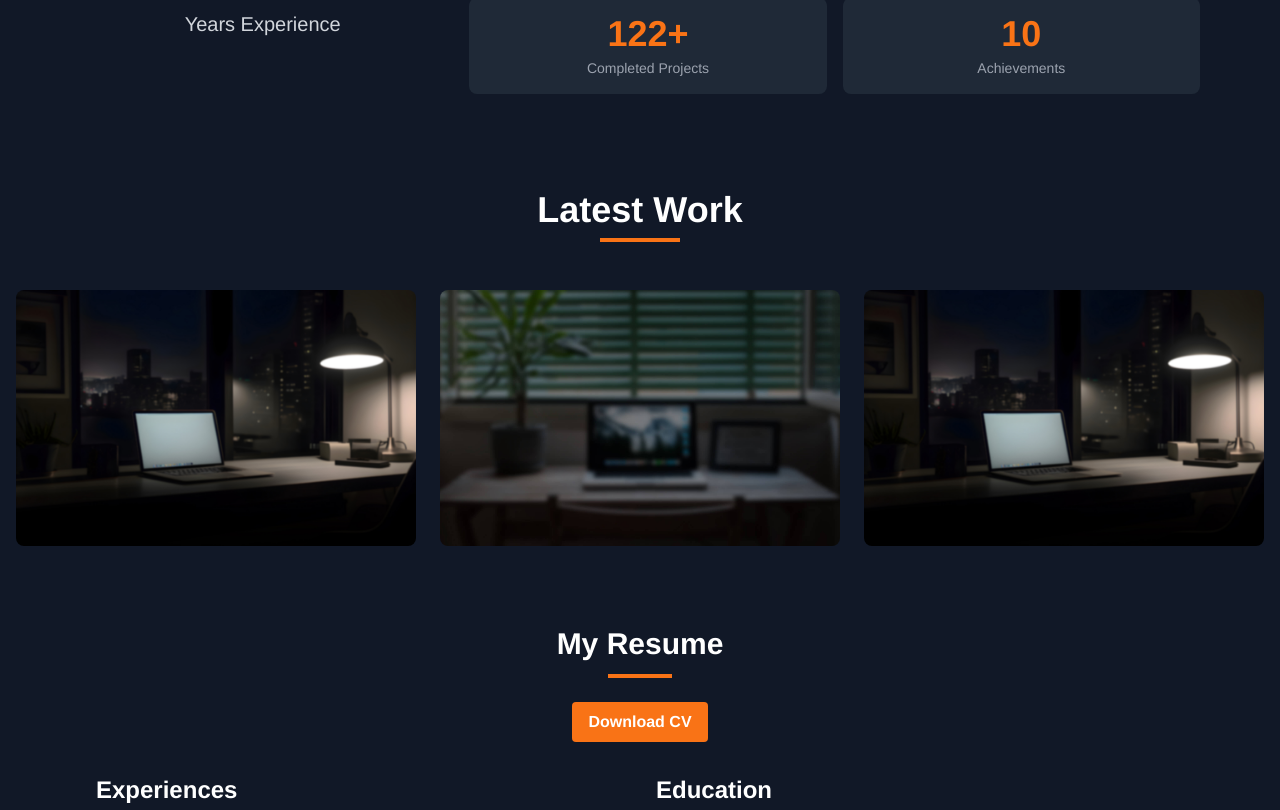
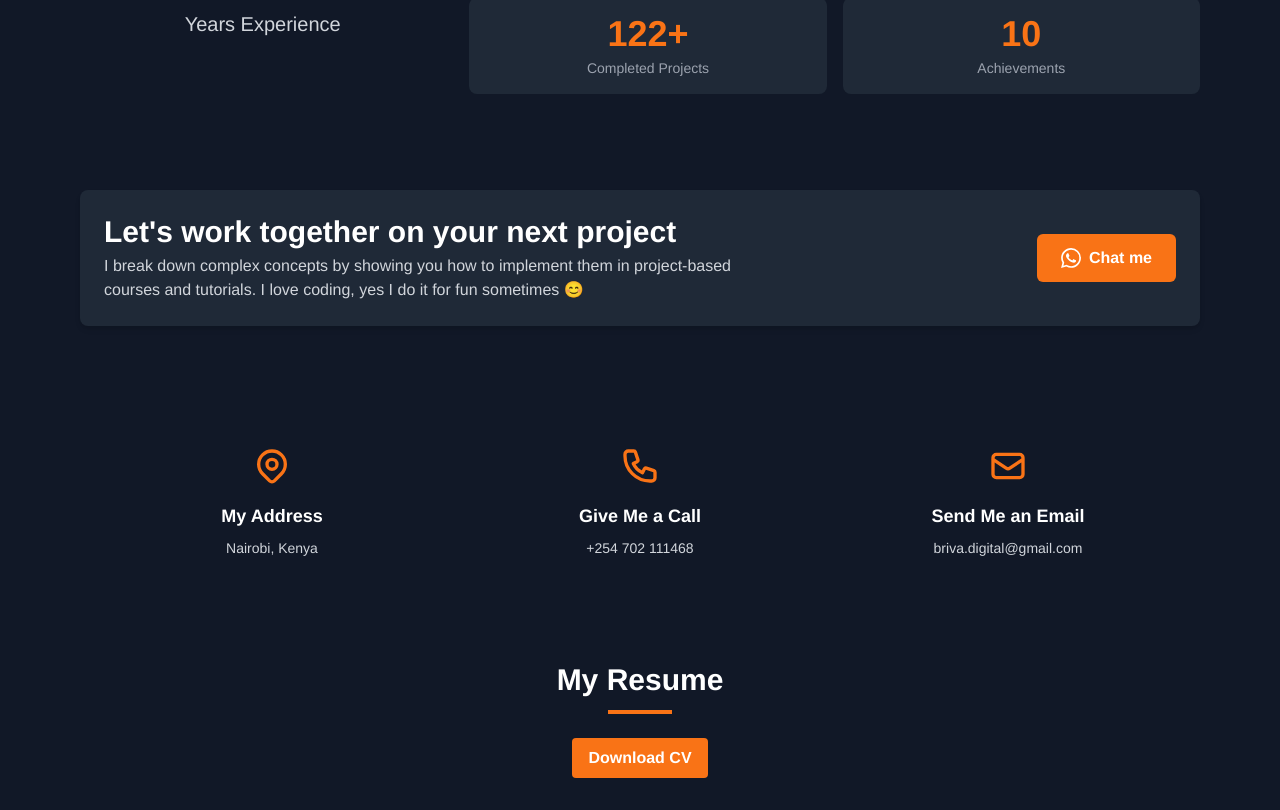
Before and after one commit to davidokumbo/VUEJS--Portfolio, a Vue app: page / in a window 1280 px wide. Shown: the part 2030-2840 px from the top of the page. Built offline with nearby package versions, Linux system fonts and the light colour scheme.

Commit message:
STABLE: Latest Stable - Fixed icons Consistency,The Load more on experience section and hover on the latest projects sections

```diff
--- a/src/components/sections/latestWork.vue
+++ b/src/components/sections/latestWork.vue
@@ -1,213 +1,58 @@
 <template>
-  <div>
-    <!-- Project Grid -->
-    <div class="bg-gray-900 w-full py-12">
-      <div class="max-w-7xl mx-auto px-4">
-        <div class="text-center mb-12">
-          <h2 class="text-4xl font-bold text-white inline-block">Latest Work</h2>
-          <div class="h-1 w-20 bg-orange-500 mx-auto mt-2"></div>
+  <div class="relative bg-gray-900 w-full py-12">
+    <!-- Gradient overlay -->
+    <div class="absolute inset-0 bg-gradient-to-b from-transparent via-gray-900/70 to-gray-900"></div>
+
+    <div class="relative z-10 max-w-6xl mx-auto px-4">
+      <div class="bg-gray-800 rounded-lg shadow-md overflow-hidden">
+        <div class="p-6 flex flex-col sm:flex-row justify-between items-center">
+          <div class="mb-4 sm:mb-0 sm:mr-4 flex-grow">
+            <h2 class="text-3xl font-bold text-white mb-1 text-left">
+              Let's work together on your next project
+            </h2>
+            <p class="text-gray-300 max-w-2xl text-left">
+              I break down complex concepts by showing you how to implement them in project-based courses and tutorials. I love coding, yes I do it for fun sometimes 😊
+            </p>
+          </div>
+          <a href="https://wa.me/254702111468/?text=Hello%20Hamisi%20Briva" target="_blank" rel="noopener noreferrer" class="px-6 py-3 bg-orange-500 text-white font-semibold rounded-md hover:bg-orange-600 transition duration-300 whitespace-nowrap flex items-center space-x-2">
+            <svg xmlns="http://www.w3.org/2000/svg" class="h-5 w-5" viewBox="0 0 24 24" fill="currentColor">
+              <path d="M17.472 14.382c-.297-.149-1.758-.867-2.03-.967-.273-.099-.471-.148-.67.15-.197.297-.767.966-.94 1.164-.173.199-.347.223-.644.075-.297-.15-1.255-.463-2.39-1.475-.883-.788-1.48-1.761-1.653-2.059-.173-.297-.018-.458.13-.606.134-.133.298-.347.446-.52.149-.174.198-.298.298-.497.099-.198.05-.371-.025-.52-.075-.149-.669-1.612-.916-2.207-.242-.579-.487-.5-.669-.51-.173-.008-.371-.01-.57-.01-.198 0-.52.074-.792.372-.272.297-1.04 1.016-1.04 2.479 0 1.462 1.065 2.875 1.213 3.074.149.198 2.096 3.2 5.077 4.487.709.306 1.262.489 1.694.625.712.227 1.36.195 1.871.118.571-.085 1.758-.719 2.006-1.413.248-.694.248-1.289.173-1.413-.074-.124-.272-.198-.57-.347m-5.421 7.403h-.004a9.87 9.87 0 01-5.031-1.378l-.361-.214-3.741.982.998-3.648-.235-.374a9.86 9.86 0 01-1.51-5.26c.001-5.45 4.436-9.884 9.888-9.884 2.64 0 5.122 1.03 6.988 2.898a9.825 9.825 0 012.893 6.994c-.003 5.45-4.437 9.884-9.885 9.884m8.413-18.297A11.815 11.815 0 0012.05 0C5.495 0 .16 5.335.157 11.892c0 2.096.547 4.142 1.588 5.945L.057 24l6.305-1.654a11.882 11.882 0 005.683 1.448h.005c6.554 0 11.89-5.335 11.893-11.893a11.821 11.821 0 00-3.48-8.413z"/>
+            </svg>
+            <span>Chat me</span>
+          </a>
         </div>
-        <div class="grid grid-cols-1 md:grid-cols-2 lg:grid-cols-3 gap-6">
-          <div v-for="(project, index) in projects" :key="index"
-               class="relative overflow-hidden rounded-lg cursor-pointer group"
-               @click="openProject(project)">
-            <img :src="project.images[0]" :alt="project.title" class="w-full h-64 object-cover transition-transform duration-300 group-hover:scale-110">
-            <div class="absolute inset-0 bg-black bg-opacity-60 opacity-0 group-hover:opacity-100 transition-opacity duration-300 flex flex-col justify-end p-4">
-              <h3 class="text-xl font-semibold text-white mb-2">{{ project.title }}</h3>
-              <p class="text-sm text-gray-300">{{ project.description }}</p>
+      </div>
+    </div>
+  </div>
+
+  <div class="bg-gray-900 w-full py-12">
+    <div class="max-w-6xl mx-auto px-4">
+        <div class="p-6">
+          <div class="grid grid-cols-1 md:grid-cols-3 gap-8">
+            <div class="flex flex-col items-center text-center">
+              <svg xmlns="http://www.w3.org/2000/svg" class="h-10 w-10 text-orange-500 mb-4" fill="none" viewBox="0 0 24 24" stroke="currentColor">
+                <path stroke-linecap="round" stroke-linejoin="round" stroke-width="2" d="M17.657 16.657L13.414 20.9a1.998 1.998 0 01-2.827 0l-4.244-4.243a8 8 0 1111.314 0z" />
+                <path stroke-linecap="round" stroke-linejoin="round" stroke-width="2" d="M15 11a3 3 0 11-6 0 3 3 0 016 0z" />
+              </svg>
+              <h3 class="text-white font-semibold text-lg mb-2">My Address</h3>
+              <p class="text-gray-300 text-sm">Nairobi, Kenya</p>
+            </div>
+            <div class="flex flex-col items-center text-center">
+              <svg xmlns="http://www.w3.org/2000/svg" class="h-10 w-10 text-orange-500 mb-4" fill="none" viewBox="0 0 24 24" stroke="currentColor">
+                <path stroke-linecap="round" stroke-linejoin="round" stroke-width="2" d="M3 5a2 2 0 012-2h3.28a1 1 0 01.948.684l1.498 4.493a1 1 0 01-.502 1.21l-2.257 1.13a11.042 11.042 0 005.516 5.516l1.13-2.257a1 1 0 011.21-.502l4.493 1.498a1 1 0 01.684.949V19a2 2 0 01-2 2h-1C9.716 21 3 14.284 3 6V5z" />
+              </svg>
+              <h3 class="text-white font-semibold text-lg mb-2">Give Me a Call</h3>
+              <p class="text-gray-300 text-sm">+254 702 111468</p>
+            </div>
+            <div class="flex flex-col items-center text-center">
+              <svg xmlns="http://www.w3.org/2000/svg" class="h-10 w-10 text-orange-500 mb-4" fill="none" viewBox="0 0 24 24" stroke="currentColor">
+                <path stroke-linecap="round" stroke-linejoin="round" stroke-width="2" d="M3 8l7.89 5.26a2 2 0 002.22 0L21 8M5 19h14a2 2 0 002-2V7a2 2 0 00-2-2H5a2 2 0 00-2 2v10a2 2 0 002 2z" />
+              </svg>
+              <h3 class="text-white font-semibold text-lg mb-2">Send Me an Email</h3>
+              <p class="text-gray-300 text-sm">briva.digital@gmail.com</p>
             </div>
           </div>
         </div>
       </div>
     </div>
-
-    <!-- Modal -->
-    <teleport to="body">
-      <div v-if="showModal" class="fixed inset-0 bg-gray-900 bg-opacity-90 z-50 overflow-y-auto">
-        <div class="min-h-screen flex items-center justify-center p-4">
-          <div class="bg-gray-800 w-full max-w-4xl lg:max-w-6xl xl:max-w-7xl rounded-lg overflow-hidden flex flex-col relative">
-            <!-- Close button -->
-            <button
-              @click="closeModal"
-              class="absolute top-4 right-4 bg-gray-700 rounded-full p-2 hover:bg-gray-600 transition-colors z-10"
-              aria-label="Close Modal"
-            >
-              <svg xmlns="http://www.w3.org/2000/svg" class="h-6 w-6 text-white" fill="none" viewBox="0 0 24 24" stroke="currentColor">
-                <path stroke-linecap="round" stroke-linejoin="round" stroke-width="2" d="M6 18L18 6M6 6l12 12" />
-              </svg>
-            </button>
-
-            <div class="flex flex-col lg:flex-row">
-              <!-- Left side - Content -->
-              <div class="w-full lg:w-1/2 relative">
-                <div class="relative h-64 lg:h-[calc(100vh-8rem)] max-h-[800px]">
-                  <!-- Video Player -->
-                  <template v-if="selectedProject.videoUrl">
-                    <video controls class="w-full h-full object-cover">
-                      <source :src="selectedProject.videoUrl" type="video/mp4">
-                      Your browser does not support the video tag.
-                    </video>
-                  </template>
-                  <!-- Image Carousel -->
-                  <template v-else>
-                    <img
-                      v-for="(image, index) in selectedProject.images"
-                      :key="index"
-                      :src="image"
-                      :alt="`${selectedProject.title} - Image ${index + 1}`"
-                      :class="['w-full h-full object-cover absolute top-0 left-0 transition-opacity duration-500',
-                               { 'opacity-100': currentImageIndex === index, 'opacity-0': currentImageIndex !== index }]"
-                    />
-                  </template>
-                </div>
-                <div class="absolute bottom-0 left-0 w-full p-4 md:p-8 bg-gradient-to-t from-gray-900 to-transparent">
-                  <h2 class="text-2xl md:text-4xl font-bold mb-2">{{ selectedProject.title }}</h2>
-                  <p class="text-sm md:text-lg">{{ selectedProject.description }}</p>
-                </div>
-                <!-- Image navigation buttons -->
-                <div class="absolute top-1/2 transform -translate-y-1/2 flex justify-between w-full px-4" v-if="!selectedProject.videoUrl">
-                  <button @click="prevImage" class="bg-gray-800 bg-opacity-50 rounded-full p-2 hover:bg-opacity-75 transition-colors">
-                    <svg xmlns="http://www.w3.org/2000/svg" class="h-6 w-6 text-white" fill="none" viewBox="0 0 24 24" stroke="currentColor">
-                      <path stroke-linecap="round" stroke-linejoin="round" stroke-width="2" d="M15 19l-7-7 7-7" />
-                    </svg>
-                  </button>
-                  <button @click="nextImage" class="bg-gray-800 bg-opacity-50 rounded-full p-2 hover:bg-opacity-75 transition-colors">
-                    <svg xmlns="http://www.w3.org/2000/svg" class="h-6 w-6 text-white" fill="none" viewBox="0 0 24 24" stroke="currentColor">
-                      <path stroke-linecap="round" stroke-linejoin="round" stroke-width="2" d="M9 5l7 7-7 7" />
-                    </svg>
-                  </button>
-                </div>
-              </div>
-
-              <!-- Right side - Content -->
-              <div class="w-full lg:w-1/2 p-6 md:p-8 bg-gray-800 overflow-y-auto max-h-[calc(100vh-8rem)]">
-                <h2 class="text-2xl md:text-3xl font-bold mb-4">{{ selectedProject.title }}</h2>
-                <p class="text-gray-300 mb-6 text-sm md:text-base">{{ selectedProject.fullDescription }}</p>
-                <div class="space-y-4 mb-6">
-                  <div class="flex items-center">
-                    <span class="text-gray-400">
-                      <svg xmlns="http://www.w3.org/2000/svg" class="h-5 w-5 mr-3" fill="none" viewBox="0 0 24 24" stroke="currentColor">
-                        <path stroke-linecap="round" stroke-linejoin="round" stroke-width="2" d="M16 7a4 4 0 11-8 0 4 4 0 018 0zM12 14a7 7 0 00-7 7h14a7 7 0 00-7-7z" />
-                      </svg>
-                    </span>
-                    <span class="font-semibold w-20 text-gray-400">Client:</span>
-                    <span class="text-blue-400 flex-grow">{{ selectedProject.client }}</span>
-                  </div>
-                  <div class="h-px bg-gray-700 w-full"></div>
-                  <div class="flex items-center">
-                    <span class="text-gray-400">
-                      <svg xmlns="http://www.w3.org/2000/svg" class="h-5 w-5 mr-3" fill="none" viewBox="0 0 24 24" stroke="currentColor">
-                        <path stroke-linecap="round" stroke-linejoin="round" stroke-width="2" d="M9 12h6m-6 4h6m2 5H7a2 2 0 01-2-2V5a2 2 0 012-2h5.586a1 1 0 01.707.293l5.414 5.414a1 1 0 01.293.707V19a2 2 0 01-2 2z" />
-                      </svg>
-                    </span>
-                    <span class="font-semibold w-20 text-gray-400">Type:</span>
-                    <span class="text-blue-400 flex-grow">{{ selectedProject.type }}</span>
-                  </div>
-                  <div class="h-px bg-gray-700 w-full"></div>
-                  <div class="flex items-center">
-                    <span class="text-gray-400">
-                      <svg xmlns="http://www.w3.org/2000/svg" class="h-5 w-5 mr-3" fill="none" viewBox="0 0 24 24" stroke="currentColor">
-                        <path stroke-linecap="round" stroke-linejoin="round" stroke-width="2" d="M8 7V3m8 4V3m-9 8h10M5 21h14a2 2 0 002-2V7a2 2 0 00-2-2H5a2 2 0 00-2 2v12a2 2 0 002 2z" />
-                      </svg>
-                    </span>
-                    <span class="font-semibold w-20 text-gray-400">Year:</span>
-                    <span class="flex-grow">{{ selectedProject.year }}</span>
-                  </div>
-                  <div class="h-px bg-gray-700 w-full"></div>
-                  <div class="flex items-center">
-                    <span class="text-gray-400">
-                      <svg xmlns="http://www.w3.org/2000/svg" class="h-5 w-5 mr-3" fill="none" viewBox="0 0 24 24" stroke="currentColor">
-                        <path stroke-linecap="round" stroke-linejoin="round" stroke-width="2" d="M10 6H6a2 2 0 00-2 2v10a2 2 0 002 2h10a2 2 0 002-2v-4M14 4h6m0 0v6m0-6L10 14" />
-                      </svg>
-                    </span>
-                    <span class="font-semibold w-20 text-gray-400">Preview:</span>
-                    <a :href="selectedProject.previewUrl" class="text-orange-500 hover:underline flex-grow">
-                      More Work
-                    </a>
-                  </div>
-                </div>
-                <blockquote class="border-l-4 border-gray-700 pl-4 italic text-gray-300 text-sm md:text-base">
-                  "{{ selectedProject.quote }}"
-                  <footer class="text-gray-400 mt-2">— {{ selectedProject.quoteAuthor }}</footer>
-                </blockquote>
-              </div>
-            </div>
-          </div>
-        </div>
-      </div>
-    </teleport>
-  </div>
 </template>
-
-<script setup>
-import { ref } from 'vue'
-
-const projects = ref([
-  {
-    title: 'Software Development',
-    description: 'A virtual tea party in preparation for a wedding',
-    images: ['/images/bg_main.jpg', '/images/tea_party_2.jpg', '/images/tea_party_3.jpg'],
-    videoUrl: null, // Add video URL here
-    fullDescription: 'A tea party is a social gathering event held in the afternoon. For centuries, many societies have cherished drinking tea with company at noon. Tea parties are considered for formal business meetings, social celebrations or just as an afternoon refreshment.',
-    client: 'Parsmiti',
-    type: 'Graphic',
-    year: '2021',
-    previewUrl: 'https://example.com/more-work',
-    quote: 'Before you marry a person, you should first make them use a computer with slow internet to see who they really are.',
-    quoteAuthor: 'Will Ferrell'
-  },
-  {
-    title: 'Graphics Design',
-    description: 'A virtual tea party in preparation for a wedding',
-    images: ['/images/background.jpg', '/images/tea_party_2.jpg', '/images/tea_party_3.jpg'],
-    videoUrl: null, // No video for this project
-    fullDescription: 'A tea party is a social gathering event held in the afternoon. For centuries, many societies have cherished drinking tea with company at noon. Tea parties are considered for formal business meetings, social celebrations or just as an afternoon refreshment.',
-    client: 'Parsmiti',
-    type: 'Graphic',
-    year: '2021',
-    previewUrl: 'https://example.com/more-work',
-    quote: 'Before you marry a person, you should first make them use a computer with slow internet to see who they really are.',
-    quoteAuthor: 'Will Ferrell'
-  },
-  {
-    title: 'UI/UX Design',
-    description: 'A virtual tea party in preparation for a wedding',
-    images: ['/images/bg_main.jpg', '/images/tea_party_2.jpg', '/images/tea_party_3.jpg'],
-    videoUrl: null, // Add video URL here
-    fullDescription: 'A tea party is a social gathering event held in the afternoon. For centuries, many societies have cherished drinking tea with company at noon. Tea parties are considered for formal business meetings, social celebrations or just as an afternoon refreshment.',
-    client: 'Parsmiti',
-    type: 'Graphic',
-    year: '2021',
-    previewUrl: 'https://example.com/more-work',
-    quote: 'Before you marry a person, you should first make them use a computer with slow internet to see who they really are.',
-    quoteAuthor: 'Will Ferrell'
-  },
-  // Add more projects here...
-])
-
-const showModal = ref(false)
-const selectedProject = ref(null)
-const currentImageIndex = ref(0)
-
-const openProject = (project) => {
-  selectedProject.value = project
-  currentImageIndex.value = 0
-  showModal.value = true
-}
-
-const closeModal = () => {
-  showModal.value = false
-}
-
-const nextImage = () => {
-  if (selectedProject.value && !selectedProject.value.videoUrl) {
-    currentImageIndex.value = (currentImageIndex.value + 1) % selectedProject.value.images.length
-  }
-}
-
-const prevImage = () => {
-  if (selectedProject.value && !selectedProject.value.videoUrl) {
-    currentImageIndex.value = (currentImageIndex.value - 1 + selectedProject.value.images.length) % selectedProject.value.images.length
-  }
-}
-</script>
```
Also changed, not shown: src/components/sections/ExperienceSection.vue (+57 -14 lines).
